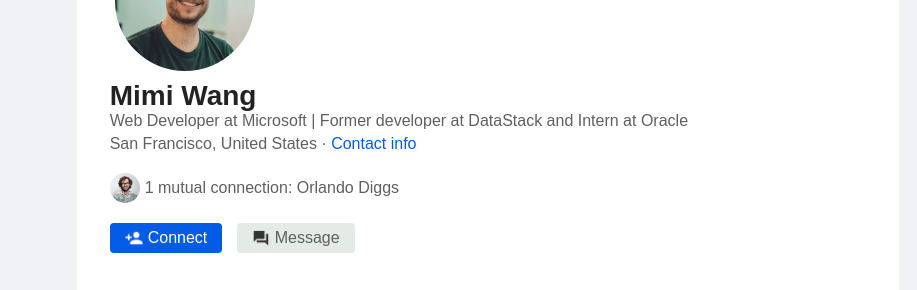
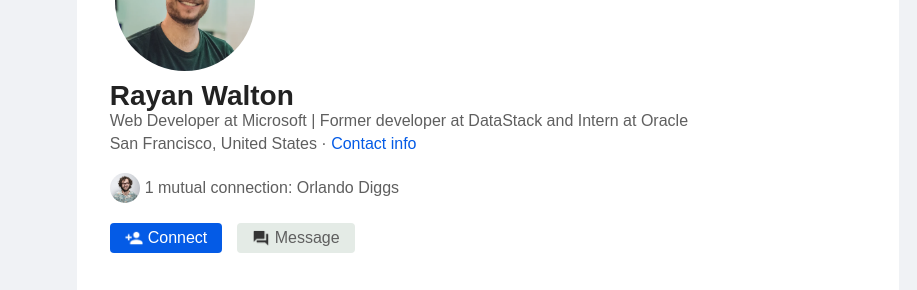
Before and after one commit to Miminywang/LinkedIn, a plain HTML site: page profile.html in a window 1280 px wide. Shown: the part 321-611 px from the top of the page, 0-917 px from the left. Drawn offline with Linux system fonts and the light colour scheme.

Commit message:
first commit

```diff
--- a/profile.html
+++ b/profile.html
@@ -38,7 +38,7 @@
                 <div class="user-info">
                     <img src="img/user-1.png" alt="">
                     <div>
-                        <h3>Miminy Wang</h3>
+                        <h3>Rayan Walton</h3>
                         <a href="profile.html">See your profile</a>
                     </div>
                 </div>
@@ -80,7 +80,7 @@
                 <img src="img/cover-pic.png" width="100%" alt="">
                 <div class="profile-container-inner">
                     <img src="img/user-1.png" class="profile-pic" alt="">
-                    <h1>Mimi Wang</h1>
+                    <h1>Rayan Walton</h1>
                     <b>Web Developer at Microsoft | Former developer at DataStack and Intern at Oracle</b>
                     <p>San Francisco, United States &middot; <a href="#">Contact info</a></p>
                     <div class="mutual-connection">
```
Also changed, not shown: index.html (+0 -4 lines).
